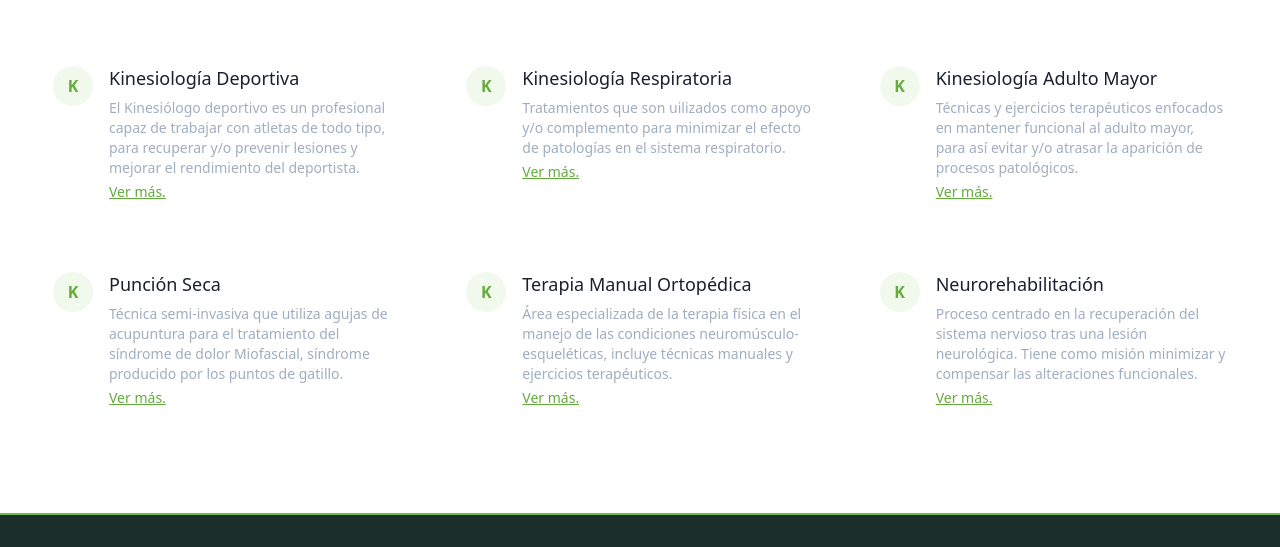
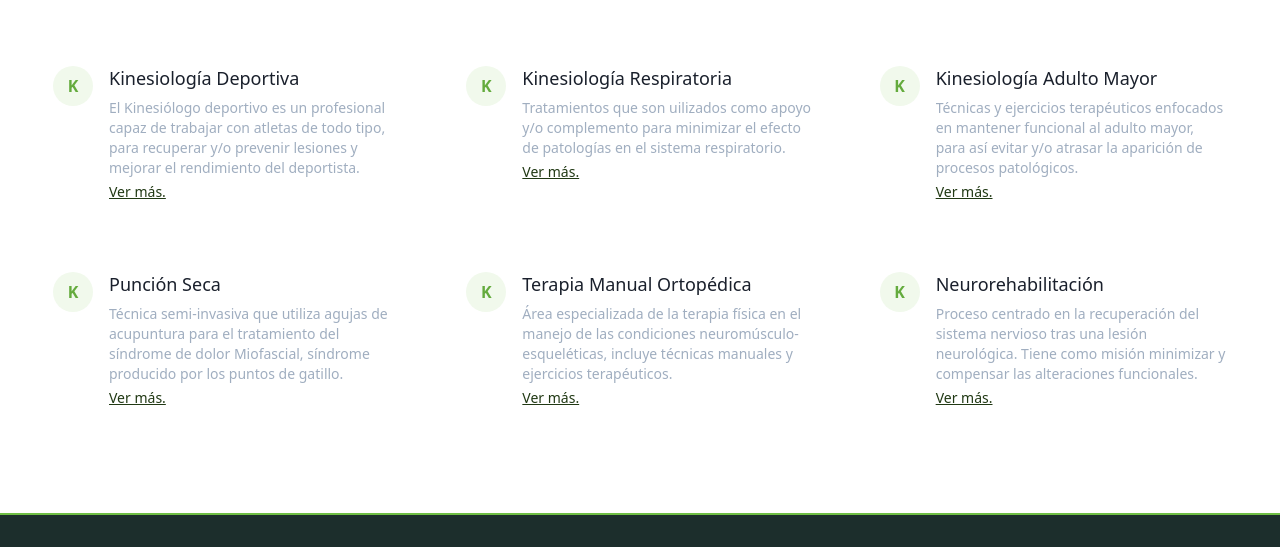
Before and after one commit to VillalobosLuciano/litmed, a Gatsby site: page /services in a window 1280 px wide. Shown: the part 253-800 px from the top of the page. Built offline with nearby package versions, Linux system fonts and the light colour scheme; Gatsby itself is replaced by a stand-in of ours.

Commit message:
Update serviceCard.js

```diff
--- a/src/components/serviceCard.js
+++ b/src/components/serviceCard.js
@@ -11,8 +11,8 @@ class ServiceCard extends React.Component {
       <>
         {posts &&
           posts.map(({ node: post }) => (
-            <li className="mb-6 sm:m-0" key={post.id}>
-              <div className="flex px-10 py-4 transition duration-300 ease-in-out transform border border-primary-200 sm:border-transparent sm:hover:shadow-lg sm:hover:-translate-y-1 sm:hover:scale-105 sm:p-4">
+            <li className="flex flex-col mb-6 sm:m-0" key={post.id}>
+              <div className="px-10 py-4 transition duration-300 ease-in-out transform border border-primary-200 sm:border-transparent sm:hover:shadow-lg sm:hover:-translate-y-1 sm:hover:scale-105 sm:p-4">
                 <div className="p-1 sm:flex sm:items-start">
 
                   <div
@@ -40,7 +40,7 @@ class ServiceCard extends React.Component {
                     {post.frontmatter.specialty.charAt(0)}
                   </div>
 
-                  <div className="mt-3 text-center sm:mt-0 sm:ml-4 sm:text-left">
+                  <div className="flex-grow mt-3 text-center sm:mt-0 sm:ml-4 sm:text-left">
                     <h3 className="text-lg font-medium leading-6 text-gray-900">
                       {post.frontmatter.title}
                     </h3>
@@ -49,7 +49,7 @@ class ServiceCard extends React.Component {
                         {post.frontmatter.description}
                       </p>
                       <Link
-                        className="font-light underline cursor-pointer text-primary-600 hover:text-primary-500"
+                        className="font-light underline cursor-pointer text-primary-900 hover:text-primary-600"
                         to={`${post.fields.slug
                           .normalize("NFD")
                           .replace(/[\u0300-\u036f]/g, "")}/`}
```
